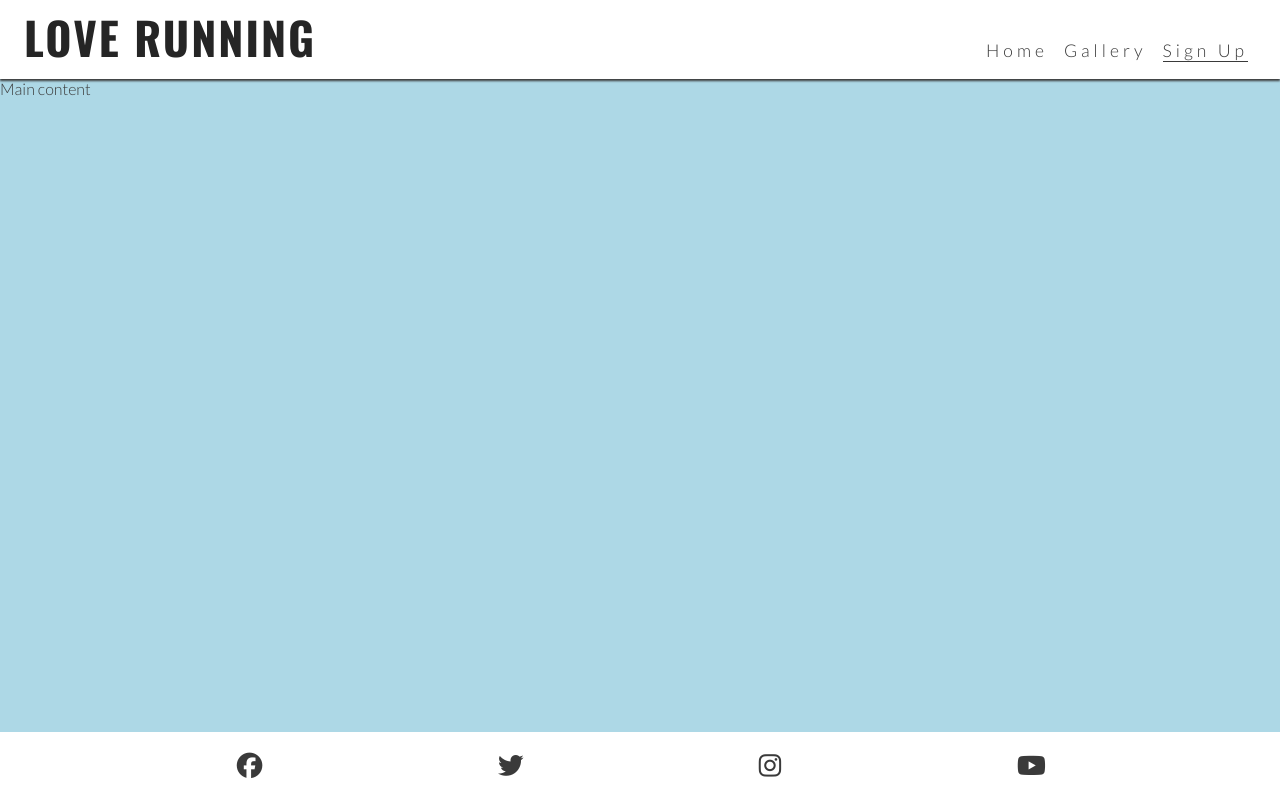
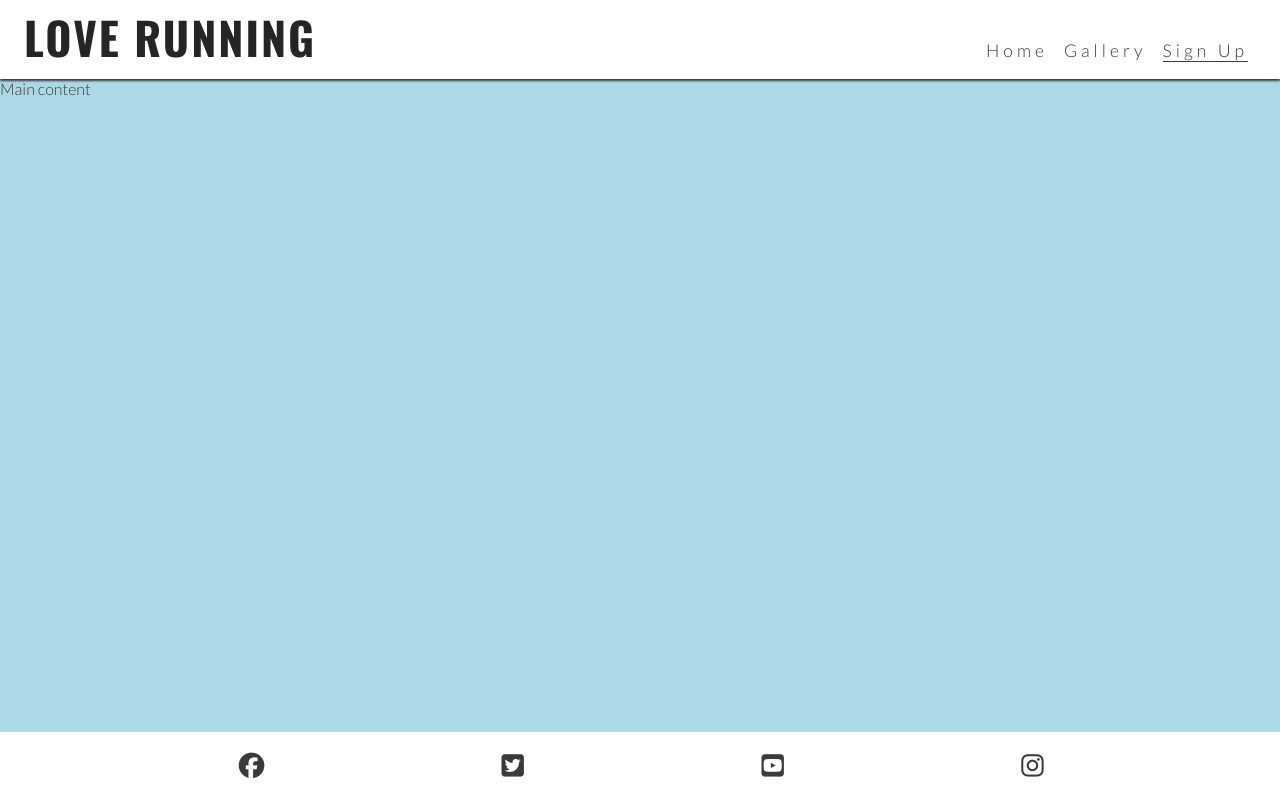
Before and after one commit to LauraMasterton/love-running, a plain HTML site: page signup.html in a window 1280 px wide. Drawn offline with nearby package versions, Linux system fonts and the light colour scheme.

Commit message:
change social icons on signup page to match other pages

```diff
--- a/signup.html
+++ b/signup.html
@@ -43,14 +43,31 @@
     <!-- Footer -->
     <footer>
         <ul id="social-networks">
-            <li><a href="https://www.facebook.com/" target="_blank" rel="noopener" aria-label=""Visit our Facebook page (opens in a new tab)><i class="fa-brands fa-facebook"></i></a></li>
-            <li><a href="https://www.x.com/" target="_blank" rel="noopener" aria-label=""Visit our Twitter page (opens in a new tab)><i class="fa-brands fa-twitter"></i></i></a></li>
-            <li><a href="https://www.instagram.com/" target="_blank" rel="noopener" aria-label=""Visit our X page (opens in a new tab)><i class="fa-brands fa-instagram"></i></i></a></li>
-            <li><a href="https://www.youtube.com/" target="_blank" rel="noopener" aria-label=""Visit our Youtube page (opens in a new tab)><i class="fa-brands fa-youtube"></i></a></li>
+            <li>
+                <a href="https://www.facebook.com/" target="_blank" rel="noopener"
+                    aria-label="Visit our Facebook page (opens in a new tab)">
+                    <i class="fa-brands fa-facebook"></i></a>
+            </li>
+            <li>
+                <a href="https://www.twitter.com/" target="_blank" rel="noopener"
+                    aria-label="Visit our Twitter page (opens in a new tab)">
+                    <i class="fa-brands fa-twitter-square"></i></a>
+            </li>
+            <li>
+                <a href="https://www.youtube.com/" target="_blank" rel="noopener"
+                    aria-label="Visit our YouTube page (opens in a new tab)">
+                    <i class="fa-brands fa-youtube-square"></i></a>
+            </li>
+            <li>
+                <a href="https://www.instagram.com/" target="_blank" rel="noopener"
+                    aria-label="Visit our Instagram page (opens in a new tab)">
+                    <i class="fa-brands fa-instagram"></i></a>
+            </li>
         </ul>
     </footer>
-    <!-- Font awesome kit-->
-    <script src="https://kit.fontawesome.com/a800c44486.js" crossorigin="anonymous"></script>
+
+    <!-- Font Awesome kit -->
+    <script src="https://kit.fontawesome.com/3b20d96fa9.js" crossorigin="anonymous"></script>
 </body>
 
 </html>
```
